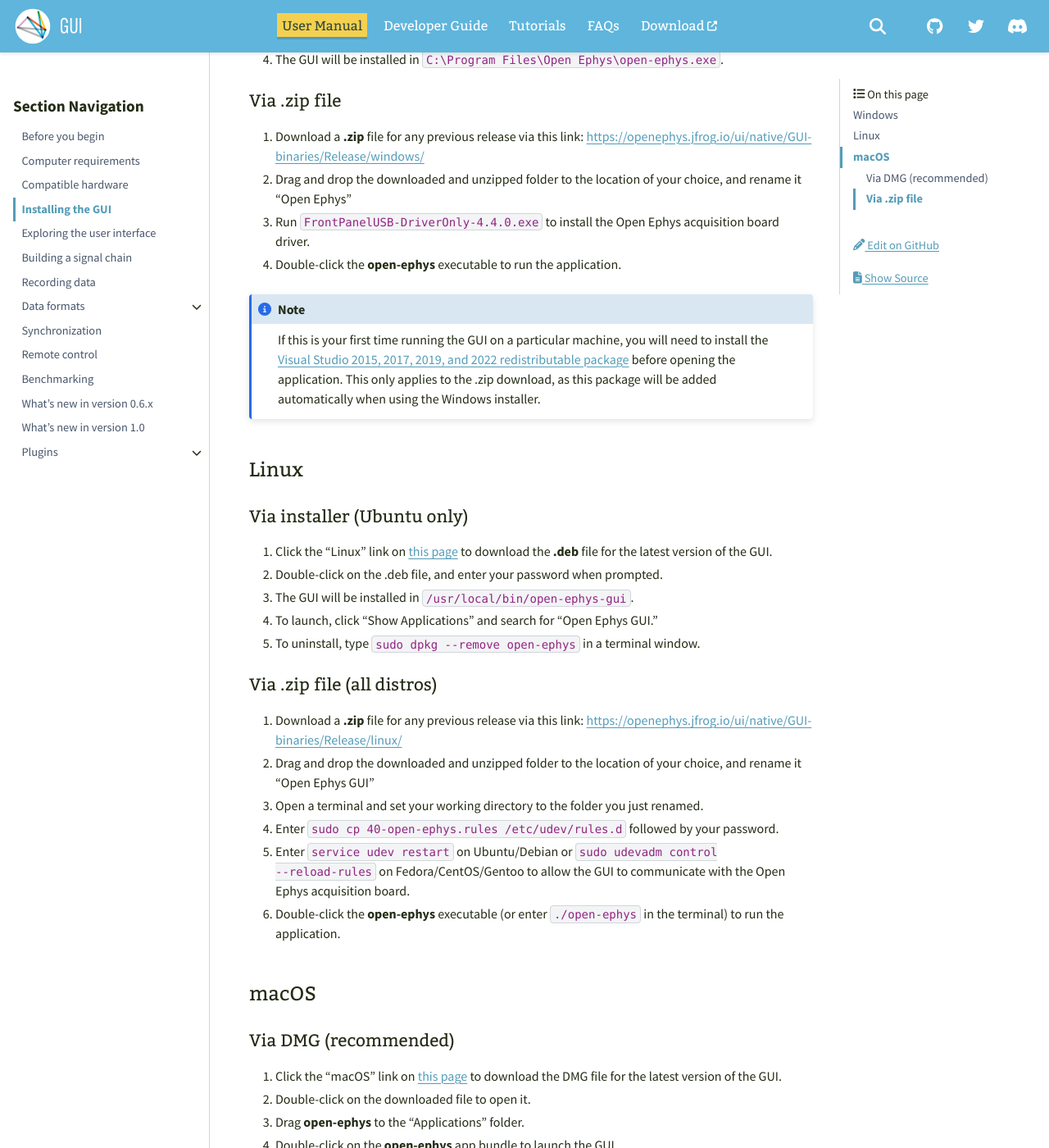
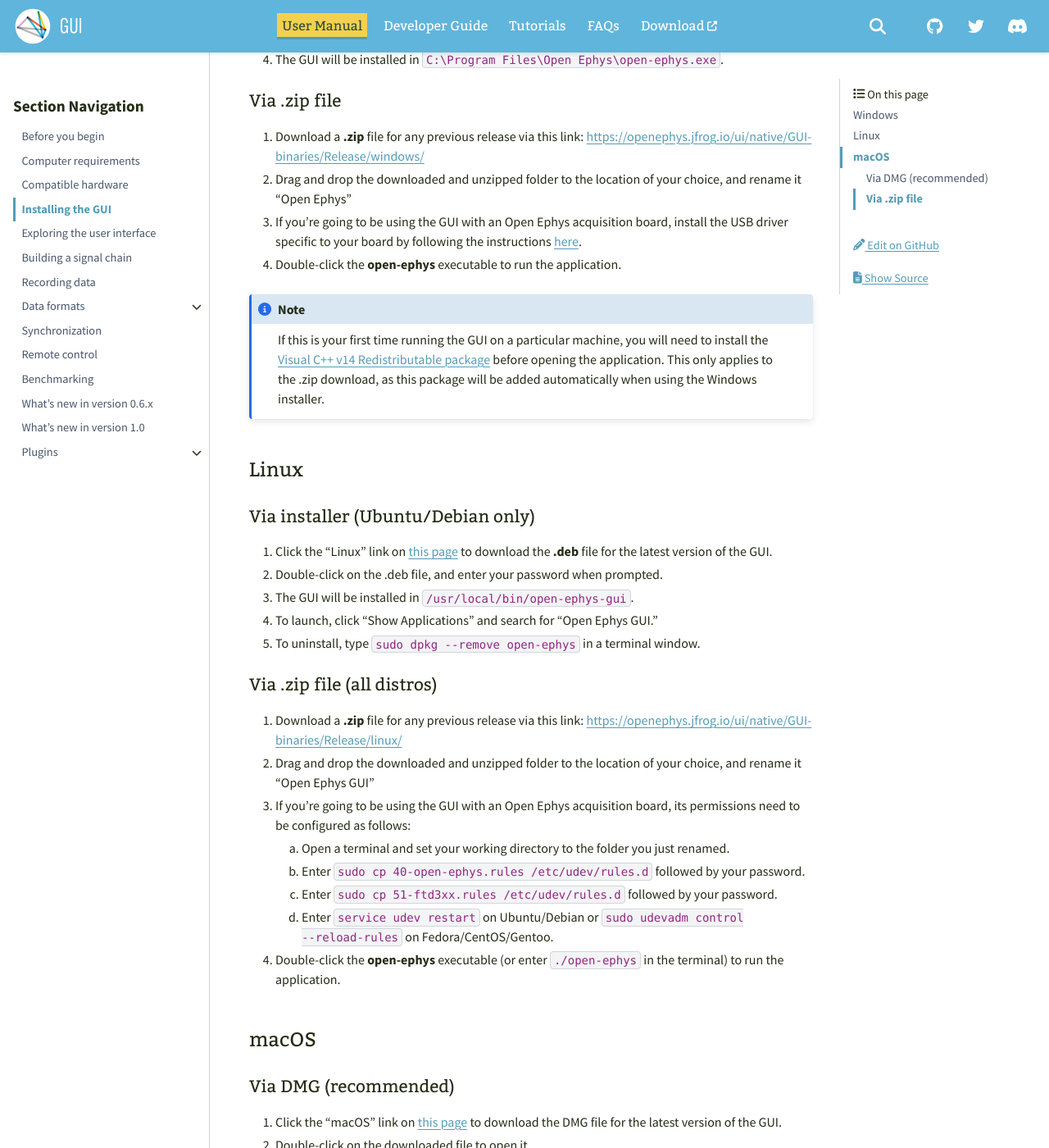
Before and after one commit to open-ephys/gui-docs, a Sphinx documentation site: the page built from source/User-Manual/Installing-the-GUI.rst, in a window 1280 px wide and 1400 px high, scrolled down 494 px. Shown: the whole window at 82% size. Built offline with Sphinx 7.4.7 and the PyData theme 0.15.4, drawn with Linux system fonts in a browser that asks for light colours.

Commit message:
Update installation instructions

```diff
--- a/source/User-Manual/Installing-the-GUI.rst
+++ b/source/User-Manual/Installing-the-GUI.rst
@@ -30,17 +30,17 @@
 
 2. Drag and drop the downloaded and unzipped folder to the location of your choice, and rename it "Open Ephys"
 
-3. Run :code:`FrontPanelUSB-DriverOnly-4.4.0.exe` to install the Open Ephys acquisition board driver.
+3. If you're going to be using the GUI with an Open Ephys acquisition board, install the USB driver specific to your board by following the instructions `here <https://open-ephys.github.io/acq-board-docs/User-Manual/Driver-installation.html>`_.
 
 4. Double-click the **open-ephys** executable to run the application.
 
-.. note:: If this is your first time running the GUI on a particular machine, you will need to install the `Visual Studio 2015, 2017, 2019, and 2022 redistributable package`_ before opening the application. This only applies to the .zip download, as this package will be added automatically when using the Windows installer.
+.. note:: If this is your first time running the GUI on a particular machine, you will need to install the `Visual C++ v14 Redistributable package`_ before opening the application. This only applies to the .zip download, as this package will be added automatically when using the Windows installer.
 
 Linux
 ######
 
-Via installer (Ubuntu only)
------------------------------
+Via installer (Ubuntu/Debian only)
+-----------------------------------
 
 1. Click the "Linux" link on `this page`_ to download the **.deb** file for the latest version of the GUI.
 
@@ -61,13 +61,17 @@
 
 2. Drag and drop the downloaded and unzipped folder to the location of your choice, and rename it "Open Ephys GUI"
 
-3. Open a terminal and set your working directory to the folder you just renamed.
+3. If you're going to be using the GUI with an Open Ephys acquisition board, its permissions need to be configured as follows:
 
-4. Enter :code:`sudo cp 40-open-ephys.rules /etc/udev/rules.d` followed by your password.
+   a. Open a terminal and set your working directory to the folder you just renamed.
 
-5. Enter :code:`service udev restart` on Ubuntu/Debian or :code:`sudo udevadm control --reload-rules` on Fedora/CentOS/Gentoo to allow the GUI to communicate with the Open Ephys acquisition board.
+   b. Enter :code:`sudo cp 40-open-ephys.rules /etc/udev/rules.d` followed by your password.
 
-6. Double-click the **open-ephys** executable (or enter :code:`./open-ephys` in the terminal) to run the application.
+   c. Enter :code:`sudo cp 51-ftd3xx.rules /etc/udev/rules.d` followed by your password.
+
+   d. Enter :code:`service udev restart` on Ubuntu/Debian or :code:`sudo udevadm control --reload-rules` on Fedora/CentOS/Gentoo.
+
+4. Double-click the **open-ephys** executable (or enter :code:`./open-ephys` in the terminal) to run the application.
 
 
 macOS
@@ -100,4 +104,4 @@
 |
 
 .. _this page: https://open-ephys.org/gui
-.. _Visual Studio 2015, 2017, 2019, and 2022 redistributable package: https://learn.microsoft.com/en-us/cpp/windows/latest-supported-vc-redist?view=msvc-170
+.. _Visual C++ v14 Redistributable package: https://learn.microsoft.com/en-us/cpp/windows/latest-supported-vc-redist?view=msvc-170
--- a/source/index.rst
+++ b/source/index.rst
@@ -1,6 +1,10 @@
 :notoc:
 
 .. title:: Home
+
+***************
+Open Ephys GUI
+***************
 
 .. image:: _static/images/screenshot-medium.png
   :alt: A screenshot of the Open Ephys GUI
```
Also changed, not shown: 1 other file.
